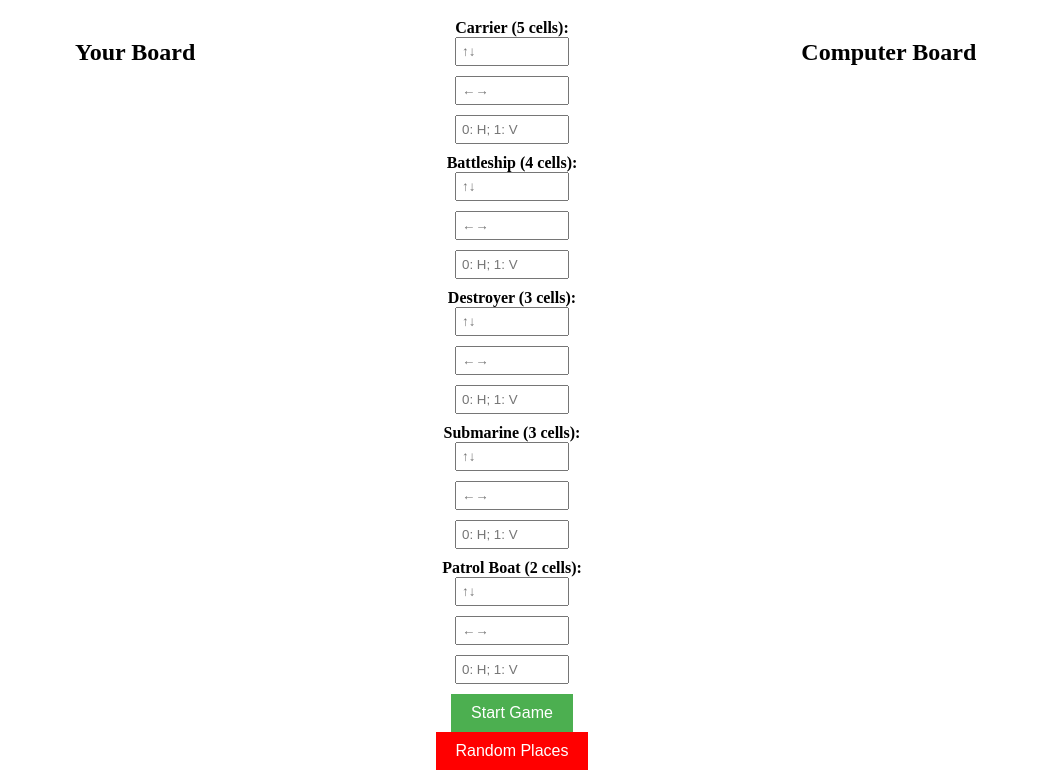
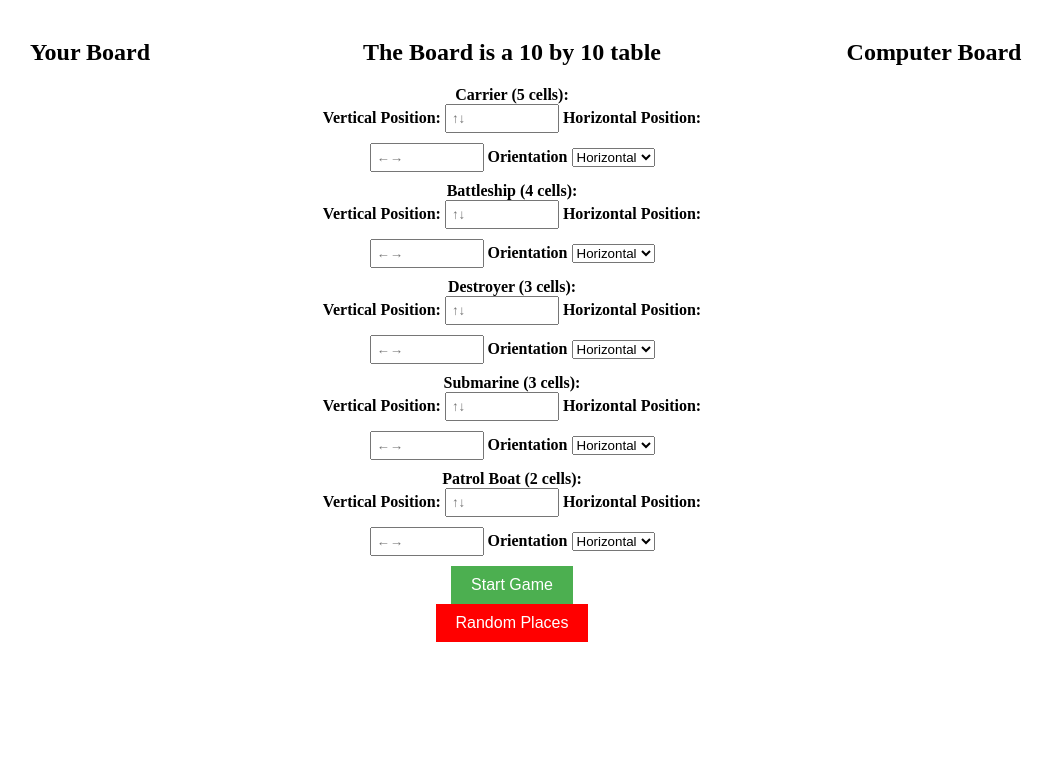
Before and after one commit to BadTimeGiver/Projet-Atelier, a plain HTML site: page Game.html in a window 1280 px wide. Shown: the part 61-831 px from the top of the page, without its empty margins (128-1181 px from the left). Drawn offline with Linux system fonts and the light colour scheme.

Commit message:
Fixed The UI

```diff
--- a/Game.html
+++ b/Game.html
@@ -6,41 +6,73 @@
 </head>
 <body>
     <h1>Battleship Game</h1>
+
     <div id="boards">
         <div>
             <h2>Your Board</h2>
             <div id="player-board"></div>
         </div>
         <form id="ship-placement-form">
+            <h2>The Board is a 10 by 10 table</h2>
             <label for="carrier-input">Carrier (5 cells):</label>
             <br>
-            <input placeholder="↑↓" type="number" id="carrier-input-x" min="0" max="9" required><br>
-            <input placeholder="←→" type="number" id="carrier-input-y" min="0" max="9" required><br>
-            <input placeholder="0: H; 1: V" type="number" id="carrier-input-is-vertical" min="0" max="1" required><br>
+            <label>Vertical Position: </label>
+            <input placeholder="↑↓" type="number" id="carrier-input-x" min="0" max="9" required>
+            <label>Horizontal Position: </label>
+            <input placeholder="←→" type="number" id="carrier-input-y" min="0" max="9" required>
+            <label>Orientation</label>
+            <select placeholder="0: H; 1: V" type="number" id="carrier-input-is-vertical" required>
+                <option value=0>Horizontal</option>
+                <option value=1>Vertical</option>
+            </select><br>
 
             <label for="battleship-input">Battleship (4 cells):</label>
             <br>
-            <input placeholder="↑↓" type="number" id="battleship-input-x" min="0" max="9" required><br>
-            <input placeholder="←→" type="number" id="battleship-input-y" min="0" max="9" required><br>
-            <input placeholder="0: H; 1: V" type="number" id="battleship-input-is-vertical" min="0" max="1" required><br>
+            <label>Vertical Position: </label>
+            <input placeholder="↑↓" type="number" id="battleship-input-x" min="0" max="9" required>
+            <label>Horizontal Position: </label>
+            <input placeholder="←→" type="number" id="battleship-input-y" min="0" max="9" required>
+            <label>Orientation</label>
+            <select placeholder="0: H; 1: V" type="number" id="battleship-input-is-vertical" min="0" max="1" required>
+                <option value=0>Horizontal</option>
+                <option value=1>Vertical</option>
+            </select><br>
 
             <label for="destroyer-input">Destroyer (3 cells):</label>
             <br>
-            <input placeholder="↑↓" type="number" id="destroyer-input-x" min="0" max="9" required><br>
-            <input placeholder="←→" type="number" id="destroyer-input-y" min="0" max="9" required><br>
-            <input placeholder="0: H; 1: V" type="number" id="destroyer-input-is-vertical" min="0" max="1" required><br>
+            <label>Vertical Position: </label>
+            <input placeholder="↑↓" type="number" id="destroyer-input-x" min="0" max="9" required>
+            <label>Horizontal Position: </label>
+            <input placeholder="←→" type="number" id="destroyer-input-y" min="0" max="9" required>
+            <label>Orientation</label>
+            <select placeholder="0: H; 1: V" type="number" id="destroyer-input-is-vertical" min="0" max="1" required>
+                <option value=0>Horizontal</option>
+                <option value=1>Vertical</option>
+            </select><br>
 
             <label for="submarine-input">Submarine (3 cells):</label>
             <br>
-            <input placeholder="↑↓" type="number" id="submarine-input-x" min="0" max="9" required><br>
-            <input placeholder="←→" type="number" id="submarine-input-y" min="0" max="9" required><br>
-            <input placeholder="0: H; 1: V" type="number" id="submarine-input-is-vertical" min="0" max="1" required><br>
+            <label>Vertical Position: </label>
+            <input placeholder="↑↓" type="number" id="submarine-input-x" min="0" max="9" required>
+            <label>Horizontal Position: </label>
+            <input placeholder="←→" type="number" id="submarine-input-y" min="0" max="9" required>
+            <label>Orientation</label>
+            <select placeholder="0: H; 1: V" type="number" id="submarine-input-is-vertical" min="0" max="1" required>
+                <option value=0>Horizontal</option>
+                <option value=1>Vertical</option>
+            </select><br>
 
             <label for="patrol-boat-input">Patrol Boat (2 cells):</label>
             <br>
-            <input placeholder="↑↓" type="number" id="patrol-input-x" min="0" max="9" required><br>
-            <input placeholder="←→" type="number" id="patrol-input-y" min="0" max="9" required><br>
-            <input placeholder="0: H; 1: V" type="number" id="patrol-input-is-vertical" min="0" max="1" required><br>
+            <label>Vertical Position: </label>
+            <input placeholder="↑↓" type="number" id="patrol-input-x" min="0" max="9" required>
+            <label>Horizontal Position: </label>
+            <input placeholder="←→" type="number" id="patrol-input-y" min="0" max="9" required>
+            <label>Orientation</label>
+            <select placeholder="0: H; 1: V" type="number" id="patrol-input-is-vertical" min="0" max="1" required>
+                <option value=0>Horizontal</option>
+                <option value=1>Vertical</option>
+            </select><br>
 
             <button type="submit">Start Game</button>
             <br>
```
